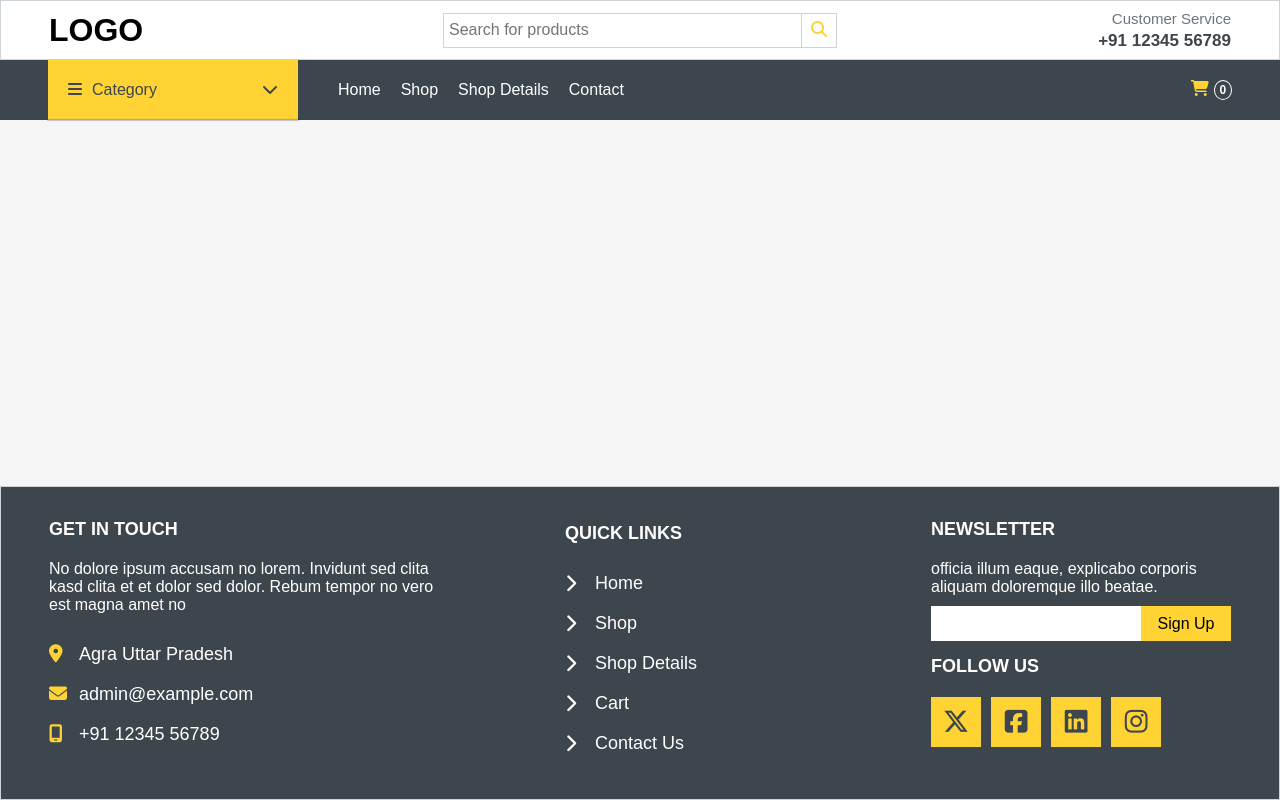
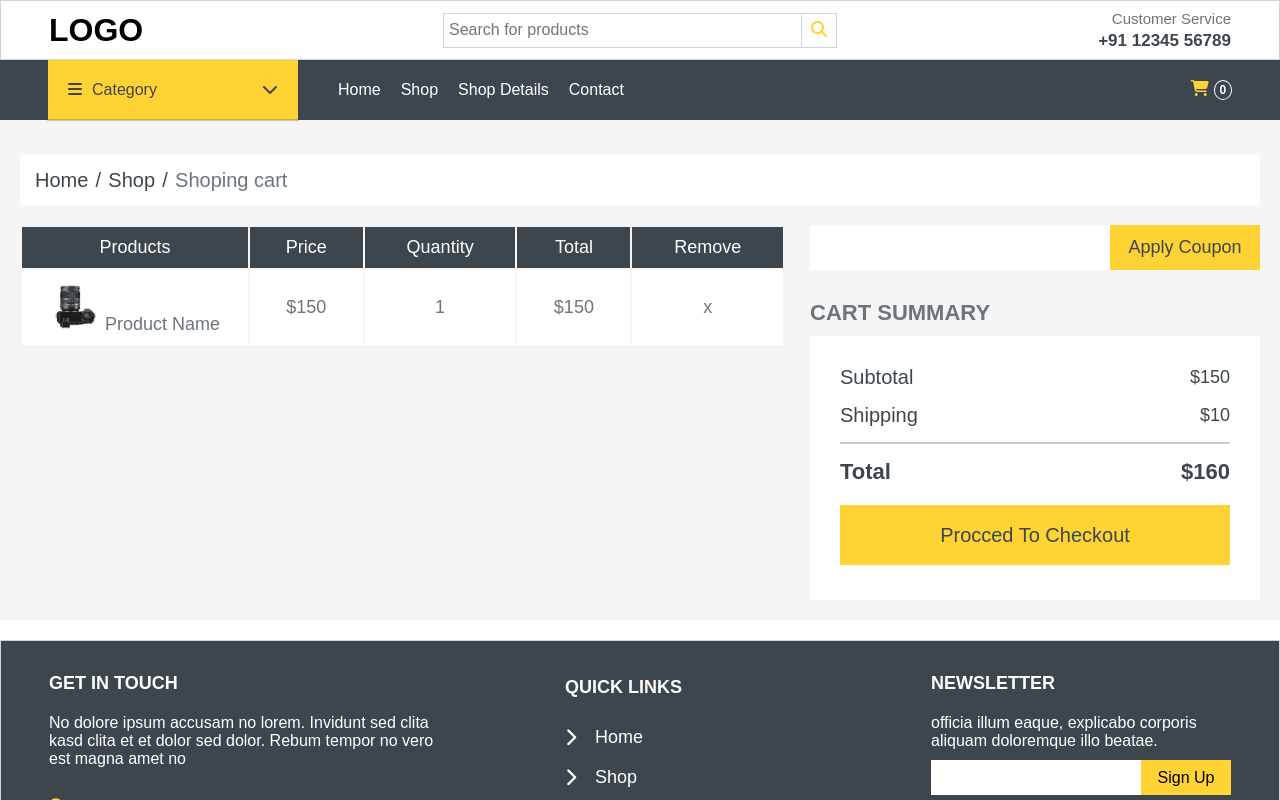
Before and after one commit to abhishek147singh/ngFrontend, an Angular app: page /cart in a window 1280 px wide. Before the commit this address led to /. Shown: the top 800 px of the page. Built offline with nearby package versions, Linux system fonts and the light colour scheme.

Commit message:
cart-screen

```diff
--- a/src/app/app.routes.ts
+++ b/src/app/app.routes.ts
@@ -1,8 +1,10 @@
 import { Routes } from '@angular/router';
 import { HomeScreenComponent } from './presentation/screens/home-screen/home-screen.component';
 import { ProductDetailsScreenComponent } from './presentation/screens/product-details-screen/product-details-screen.component';
+import { CartScreenComponent } from './presentation/screens/cart-screen/cart-screen.component';
 
 export const routes: Routes = [
     {path:'', component:HomeScreenComponent},
-    {path:'product/:id', component:ProductDetailsScreenComponent}
+    {path:'product/:id', component:ProductDetailsScreenComponent},
+    {path:'cart', component:CartScreenComponent}
 ];
--- /dev/null
+++ b/src/app/presentation/screens/cart-screen/cart-screen.component.html
@@ -0,0 +1,60 @@
+<app-breadcrumb [urlArrays]="[{title:'home', url:'/'}, {title:'shop', url:'/'}]" [activeUrlTitle]="'Shoping cart'"></app-breadcrumb>
+<div class="cart-container">
+    <div class="product-list">
+        <table width="100%">
+            <thead>
+                <tr>
+                    <th width="30%">Products</th>
+                    <th width="15%">Price</th>
+                    <th width="20%">Quantity</th>
+                    <th width="15%">Total</th>
+                    <th width="20%">Remove</th>
+                </tr>
+            </thead>
+            <tbody>
+                <tr>
+                    <td>
+                        <img src="./../../../../assets/img/product-1.jpg" alt="product image"> Product Name
+                    </td>
+                    <td>$150</td>
+                    <td>1</td>
+                    <td>$150</td>
+                    <td>x</td>
+                </tr>
+            </tbody>
+        </table>
+    </div>
+    <div class="actions-cards">
+        <div class="apply-coupon-card">
+            <div class="input-container">
+                <input type="text">
+            </div>
+            <div class="button-container">
+                <button>Apply Coupon</button>
+            </div>
+        </div>
+        <div class="cart-summary-card">
+            <h3>CART SUMMARY</h3>
+            <div class="card">
+                <div class="row">
+                    <div class="title">Subtotal</div>
+                    <div class="value">$150</div>
+                </div>
+                <div class="row">
+                    <div class="title">Shipping</div>
+                    <div class="value">$10</div>
+                </div>
+
+                <div class="divider"></div>
+
+                <div class="row main">
+                    <div class="title">Total</div>
+                    <div class="value">$160</div>
+                </div>
+
+                <button class="procced-btn">Procced To Checkout</button>
+            </div>
+        </div>
+    </div>
+
+</div>
--- /dev/null
+++ b/src/app/presentation/screens/cart-screen/cart-screen.component.scss
@@ -0,0 +1,170 @@
+$light-font-color:#6C757D;
+$dark-font-color:#3D464D;
+$yellow:#FFD333;
+
+.cart-container{
+    width: 100%;
+    margin: 20px 0;
+    display: grid;
+    grid-template-columns: 1fr 450px;
+
+    .product-list{
+        width: 100%;
+        padding-right: 25px;
+    }
+
+    .actions-cards{
+        width: 100%;
+    }
+}
+
+.apply-coupon-card{
+    display: flex;
+    height: 45px;
+
+    .input-container{
+       width: calc(100% - 150px);
+       height: 100%;
+
+       input{
+            width: 100%;
+            height: 100%;
+            padding: 10px 20px;
+            color: $light-font-color;
+            border: none;
+            outline: none;
+            font-size: 16px;
+       }
+    }
+
+    .button-container{
+        width: 150px;
+        height: 100%;
+
+        button{
+            width: 100%;
+            height: 100%;
+            padding: 10px 15px;
+            background-color: $yellow;
+            color: $dark-font-color;
+            border: none;
+            outline: none;
+            cursor: pointer;
+            font-size: 18px;
+            font-weight: 500;
+        }
+    }
+}
+
+.cart-summary-card{
+    width: 100%;
+    margin-top: 30px;
+    margin-bottom: 20px;
+
+    h3{
+        font-size: 22px;
+        font-weight: 600;
+        color: $light-font-color;
+        margin: 10px 0;
+    }
+
+    .card{
+        width: 100%;
+        padding: 20px 30px;
+        background-color: #fff;
+
+        .row{
+            width: 100%;
+            margin: 10px 0 15px 0;
+            display: flex;
+            align-items: center;
+            justify-content: space-between;
+
+            &.main{
+                margin: 15px 0;
+
+                .title{
+                    font-size: 22px;
+                    font-weight: 600;
+                }
+
+                .value{
+                    font-size: 22px;
+                    font-weight: 600;
+                }
+            }
+
+            .title{
+                font-size: 20px;
+                font-weight: 500;
+                color: $dark-font-color;
+            }
+
+            .value{
+                font-size: 18px;
+                font-weight: 500;
+                color: $dark-font-color;
+            }
+        }
+
+        .procced-btn{
+            margin: 20px 0 15px 0;
+            width: 100%;
+            height: 60px;
+            font-size: 20px;
+            font-weight: 500;
+            display: flex;
+            justify-content: center;
+            align-items: center;
+            background-color: $yellow;
+            color: $dark-font-color;
+            border: none;
+            outline: none;
+            cursor: pointer;
+        }
+    }
+}
+
+.divider{
+    width: 100%;
+    margin: 10px 0;
+    border-bottom: 2px solid #ccc;
+}
+
+table{
+    thead{
+        th{
+            background-color: $dark-font-color;
+            color: #fff;
+            padding: 10px 15px;
+            font-size: 18px;
+            font-weight: 500;
+        }
+    }
+
+    tbody{
+
+        tr{
+            // display: block;
+            background-color: #fff;
+            margin: 20px 0;
+            // max-height: 80px;
+            // width: 100%;
+        }
+
+        td{
+            padding: 10px 0;
+            height: 100%;
+            text-align: center;
+            font-size: 18px;
+            font-weight: 500;
+            color: $light-font-color;
+            vertical-align: middle;
+
+
+            img{
+                width: 50px;
+            }
+        }
+    }
+}
```
Also changed, not shown: src/app/presentation/screens/cart-screen/cart-screen.component.ts (added, +13 -0 lines), 1 other file (tests, documents, lock files or other folders).
